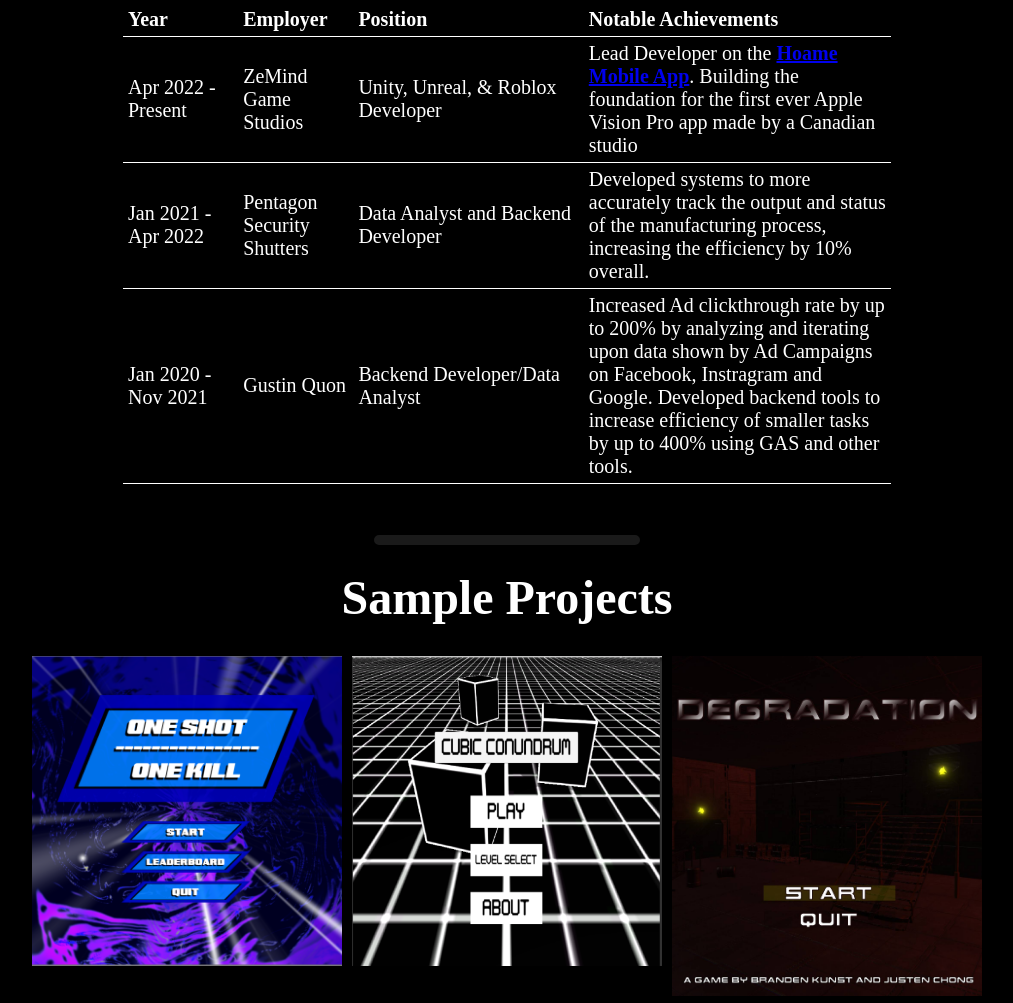
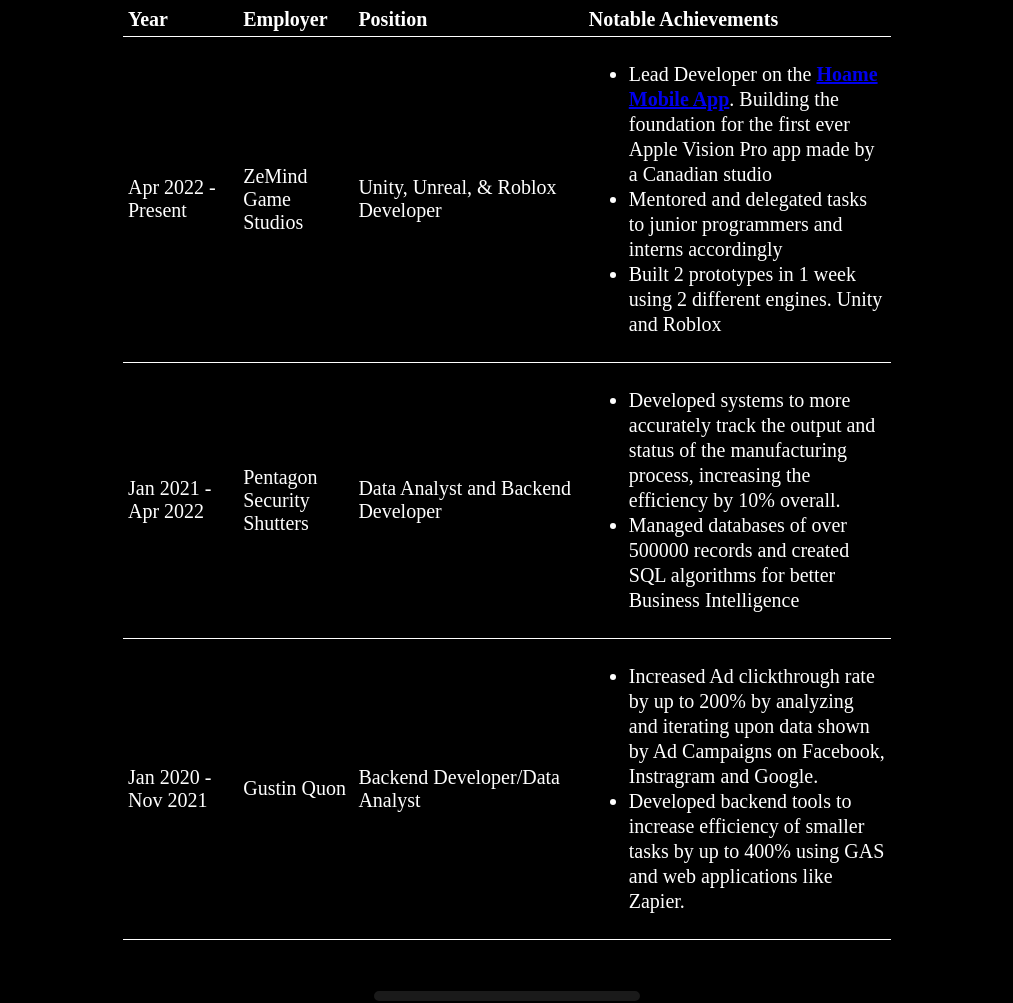
Before and after one commit to justenyc/justenyc.github.io, a plain HTML site: page index.html in a window 1280 px wide. Shown: the part 792-1795 px from the top of the page, without its empty margins (133-1146 px from the left). Drawn offline with Linux system fonts and the light colour scheme.

Commit message:
Bullet points for work experience + Navbar visual upgrade

```diff
--- a/css/styles.css
+++ b/css/styles.css
@@ -101,6 +101,11 @@ label
     font-size: 1.5em;
 }
 
+li
+{
+    line-height: 25px;
+}
+
 #main
 {
     border-radius: 0px;
@@ -113,7 +118,7 @@ label
 
 .navbar
 {
-    background-color: rgba(0, 0, 60);
+    background-color: rgba(255, 255, 255);
     border-radius: 0px;
     height: 2vh;
     margin: 0px;
@@ -125,13 +130,13 @@ label
 
 .navbar:hover
 {
-    background-color: rgba(0, 0, 0, 0.5);
+    background-color: rgba(0, 255, 255, 0.8);
     opacity: 0.8
 }
 
 .navbar-anchor
 {
-    color: rgba(255, 255, 255, 1);
+    color: rgba(0, 0, 0, 1);
 }
 
 .navbar-anchor:link
--- a/index.html
+++ b/index.html
@@ -41,19 +41,35 @@
                     <td>Apr 2022 - Present</td>
                     <td>ZeMind Game Studios</td>
                     <td>Unity, Unreal, & Roblox Developer</td>
-                    <td>Lead Developer on the <a href="https://play.google.com/store/apps/details?id=app.hoame.meditation&hl=en_CA"><b>Hoame Mobile App</b></a>. Building the foundation for the first ever Apple Vision Pro app made by a Canadian studio</td>
+                    <td>
+                        <ul>
+                            <li>Lead Developer on the <a href="https://play.google.com/store/apps/details?id=app.hoame.meditation&hl=en_CA"><b>Hoame Mobile App</b></a>. Building the foundation for the first ever Apple Vision Pro app made by a Canadian studio</li>
+                            <li>Mentored and delegated tasks to junior programmers and interns accordingly</li>
+                            <li>Built 2 prototypes in 1 week using 2 different engines. Unity and Roblox</li>
+                        </ul>
+                    </td>
                 </tr>
                 <tr>
                     <td>Jan 2021 - Apr 2022</td>
                     <td>Pentagon Security Shutters</td>
                     <td>Data Analyst and Backend Developer</td>
-                    <td>Developed systems to more accurately track the output and status of the manufacturing process, increasing the efficiency by 10% overall.</td>
+                    <td>
+                        <ul>
+                            <li>Developed systems to more accurately track the output and status of the manufacturing process, increasing the efficiency by 10% overall.</li>
+                            <li>Managed databases of over 500000 records and created SQL algorithms for better Business Intelligence</li>
+                        </ul>
+                    </td>
                 </tr>
                 <tr>
                     <td>Jan 2020 - Nov 2021</td>
                     <td>Gustin Quon</td>
                     <td>Backend Developer/Data Analyst</td>
-                    <td>Increased Ad clickthrough rate by up to 200% by analyzing and iterating upon data shown by Ad Campaigns on Facebook, Instragram and Google. Developed backend tools to increase efficiency of smaller tasks by up to 400% using GAS and other tools.</td>
+                    <td>
+                        <ul>
+                            <li>Increased Ad clickthrough rate by up to 200% by analyzing and iterating upon data shown by Ad Campaigns on Facebook, Instragram and Google.</li>
+                            <li>Developed backend tools to increase efficiency of smaller tasks by up to 400% using GAS and web applications like Zapier.</li>
+                        </ul>
+                    </td>
                 </tr>
             </tbody>
         </table>
```
